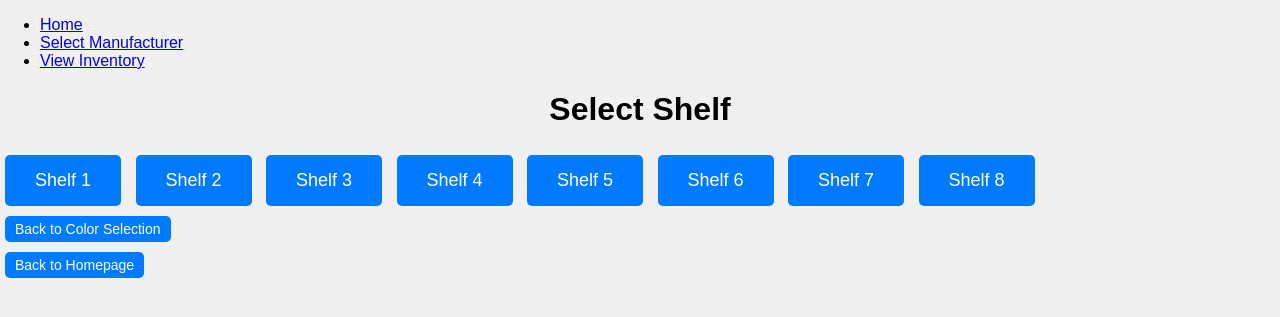
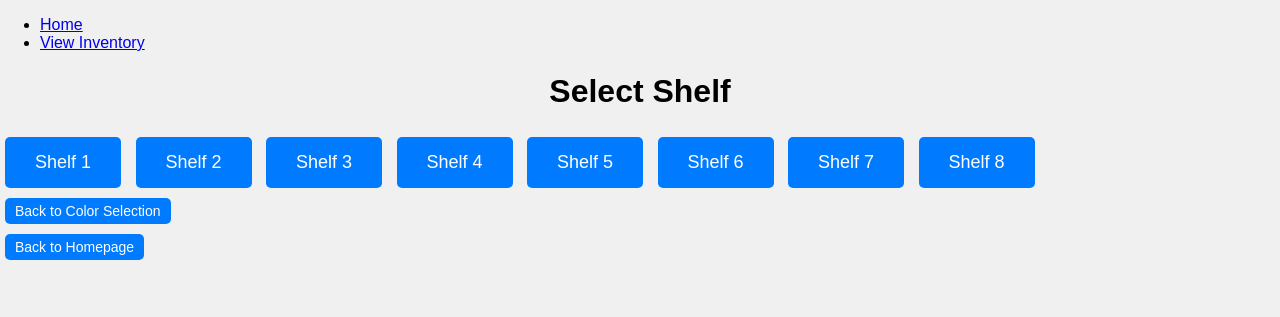
Before and after one commit to kosielemmer/filamento, a Flask app: page /select_location/1/1/1 in a window 1280 px wide. Shown: the top 317 px of the page. Run offline with Flask 3, Linux system fonts and the light colour scheme; some libraries are stand-ins or nearby versions.

Commit message:
fix: Update README.md and templates/base.html to align with button-based interface

```diff
--- a/templates/base.html
+++ b/templates/base.html
@@ -10,7 +10,6 @@
     <nav>
         <ul>
             <li><a href="{{ url_for('index') }}">Home</a></li>
-            <li><a href="{{ url_for('select_manufacturer') }}">Select Manufacturer</a></li>
             <li><a href="{{ url_for('view_inventory') }}">View Inventory</a></li>
         </ul>
     </nav>
```
Also changed, not shown: README.md.
